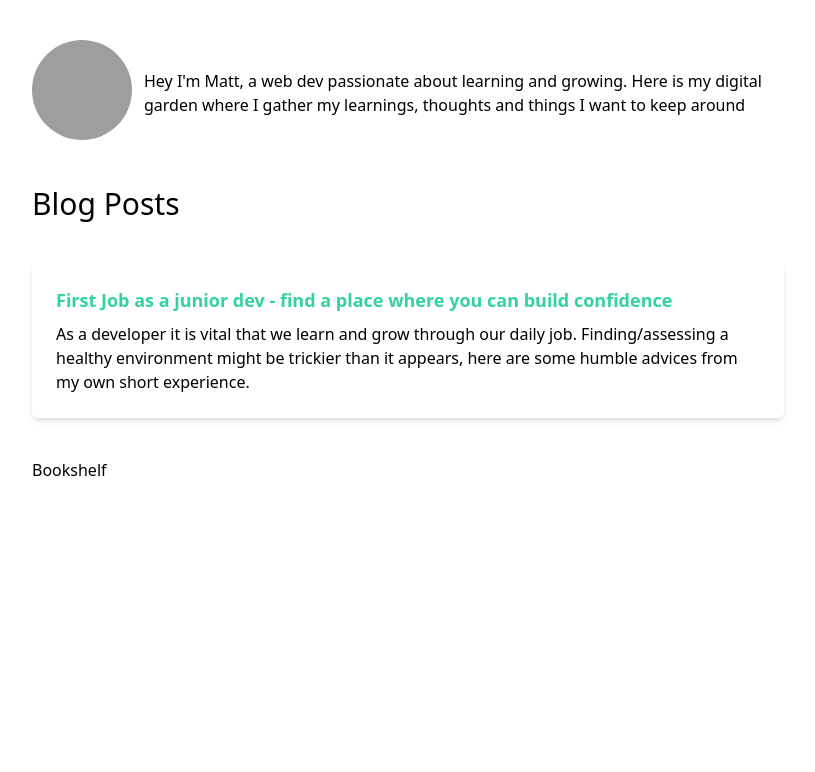
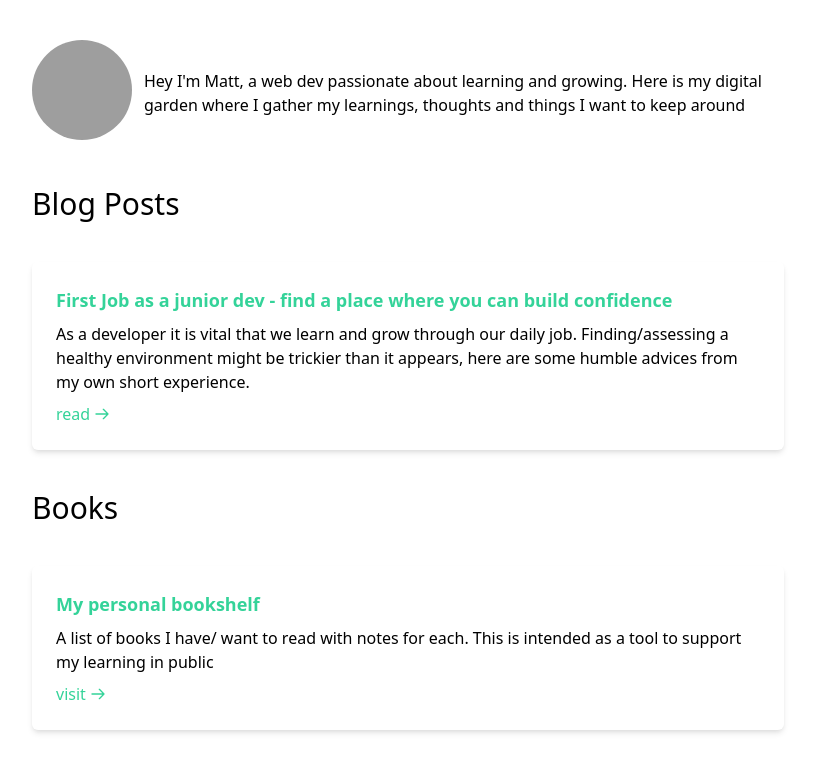
Before and after one commit to MatthieuVeillon/personal-site, a Next.js app: page / in a window 1280 px wide. Shown: the top 772 px of the page, without its empty margins (232-1047 px from the left). Built offline with nearby package versions, Linux system fonts and the light colour scheme; grey boxes are pictures that could not be loaded; what @tailwindcss/typography would draw is missing.

Commit message:
add bookshelf

```diff
--- /dev/null
+++ b/components/ArrowLink.tsx
@@ -0,0 +1,38 @@
+import React, { FC } from "react";
+import Link from "next/link";
+
+type ArrowLinkProps = {
+  as?: string;
+  href: string;
+  label: string;
+  target?: string;
+};
+
+const ArrowLink: FC<ArrowLinkProps> = ({ as, href, label, target }) => {
+  return (
+    <>
+      <Link as={as} href={href}>
+        <a className="text-md text-green-400 flex items-center" target={target}>
+          {label}
+          &nbsp;
+          <svg
+            className="h-4 w-4"
+            xmlns="http://www.w3.org/2000/svg"
+            fill="none"
+            viewBox="0 0 24 24"
+            stroke="currentColor"
+          >
+            <path
+              stroke-linecap="round"
+              stroke-linejoin="round"
+              stroke-width="2"
+              d="M14 5l7 7m0 0l-7 7m7-7H3"
+            />
+          </svg>
+        </a>
+      </Link>
+    </>
+  );
+};
+
+export default ArrowLink;
--- a/components/BlogSection.tsx
+++ b/components/BlogSection.tsx
@@ -12,7 +12,7 @@ const BlogSection: FC<BlogSectionProps> = ({ posts }) => {
       <h2 className="text-3xl mb-sm">Blog Posts</h2>
       <ul className="mx-auto flex flex-col space-y-2">
         {posts.map((post) => (
-          <PostPreview post={post} />
+          <PostPreview key={post.data.title} post={post} />
         ))}
       </ul>
     </>
--- a/components/BookSection.tsx
+++ b/components/BookSection.tsx
@@ -1,12 +1,30 @@
+import Link from "next/link";
 import React, { FC } from "react";
+import ArrowLink from "./ArrowLink";
 
 type BookSectionProps = {};
 
 const BookSection: FC<BookSectionProps> = ({}) => {
   return (
-    <a target="_blank" rel="noreferrer" href={`/bookshelf`}>
-      Bookshelf
-    </a>
+    <>
+      <h2 className="text-3xl mb-sm">Books</h2>
+      <div className="p-6 max-w-full rounded-md shadow-md h-30">
+        <div className="mb-sm">
+          <Link href={`/bookshelf`}>
+            <a className="font-semibold text-lg text-green-400" target="_blank">
+              My personal bookshelf
+            </a>
+          </Link>
+        </div>
+        <p>
+          A list of books I have/ want to read with notes for each. This is
+          intended as a tool to support my learning in public{" "}
+        </p>
+        <div className="mt-sm">
+          <ArrowLink href="/bookshelf" label="visit" target="_blank" />
+        </div>
+      </div>
+    </>
   );
 };
 
--- a/components/PostPreview.tsx
+++ b/components/PostPreview.tsx
@@ -1,6 +1,7 @@
 import React, { FC } from "react";
 import Link from "next/link";
 import { Post } from "../pages";
+import ArrowLink from "./ArrowLink";
 
 type PostPreviewProps = {
   post: Post;
@@ -21,6 +22,13 @@ const PostPreview: FC<PostPreviewProps> = ({ post }) => {
       ) : (
         <p className="truncate ...">{post.data.description}</p>
       )}
+      <div className="mt-sm">
+        <ArrowLink
+          as={`/${post.filePath.replace(/\.mdx?$/, "")}`}
+          href={`/[slug]`}
+          label="read"
+        />
+      </div>
     </li>
   );
 };
--- a/next.config.js
+++ b/next.config.js
@@ -3,13 +3,12 @@ const withMDX = require("@next/mdx")({
 });
 module.exports = withMDX({
   pageExtensions: ["js", "jsx", "ts", "tsx", "md", "mdx"],
-  async redirects() {
+  async rewrites() {
     return [
       {
         source: "/bookshelf",
         destination:
           "https://www.notion.so/a0c42e8334cd4f699b76bfa88ad34d5f?v=b91891ed623d419f9a55dcac164ebcd0",
-        permanent: true,
       },
     ];
   },
```
